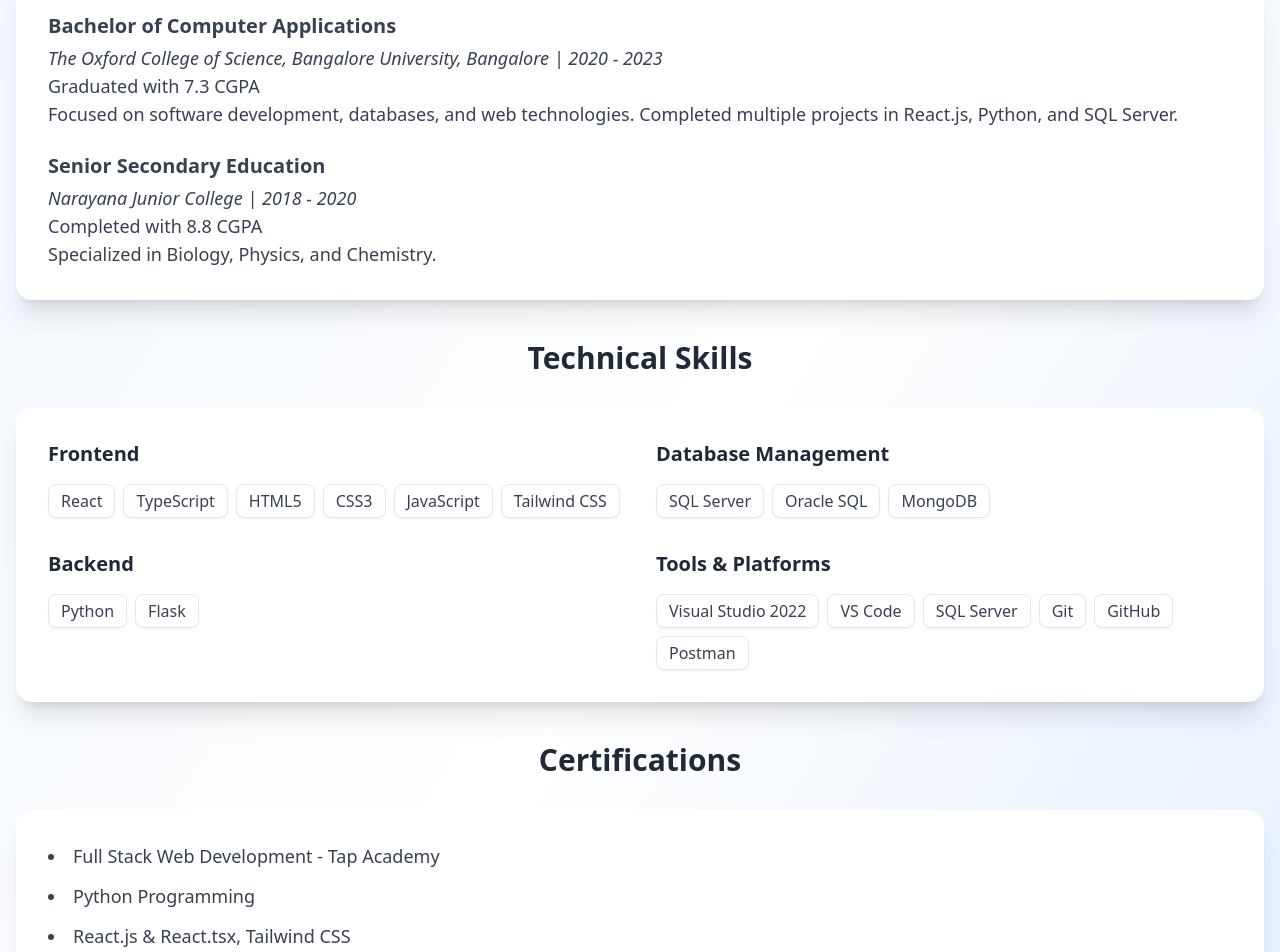
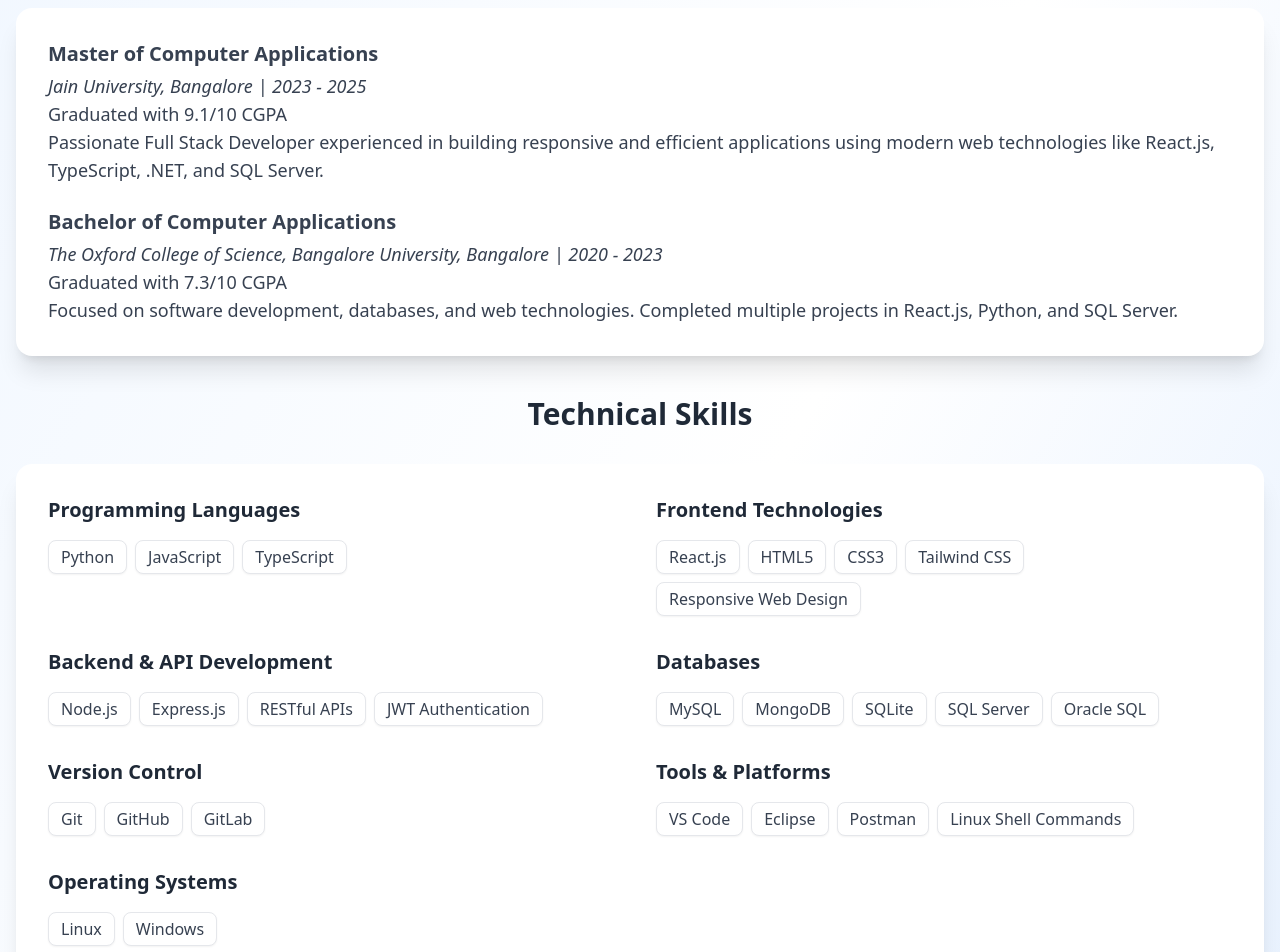
Before and after one commit to PoornaTeja0822/my-portfolio, a React (Vite) app: page / in a window 1280 px wide. Shown: the part 1040-1992 px from the top of the page. Built offline with nearby package versions, Linux system fonts and the light colour scheme; the HTML template or start-up script is replaced by a standard one.

Commit message:
resume updated and MCA education details and improved portfolio design

```diff
--- a/src/components/About.tsx
+++ b/src/components/About.tsx
@@ -16,13 +16,13 @@ const About: React.FC = () => {
   <div className="bg-white dark:bg-gray-800 shadow-xl rounded-2xl p-8 max-w-7xl w-full transform transition-transform duration-500 hover:-translate-y-2 hover:shadow-2xl">
     <div className="text-lg text-gray-700 dark:text-gray-300 space-y-4 text-center md:text-left">
       <p>
-        I’m Poorna Teja P, a passionate Software Developer currently working at Deloai Pvt Ltd. I specialize in building scalable and efficient software solutions using technologies like React.js, .NET, and SQL Server.
+        I am Poorna Teja P, a passionate Software Developer currently working at Deloai Pvt Ltd. I specialize in building scalable and efficient software solutions using technologies like React.js, Typescript, and SQL Server.
 
 
         As a dedicated developer, I enjoy designing clean, maintainable code and solving complex problems through modern technology. My focus is on delivering user-friendly, reliable, and high-quality web applications.
 
 
-        I’m always eager to explore new tools and frameworks, improve my skills, and collaborate on projects that make a real impact.
+        I am always eager to explore new tools and frameworks, improve my skills, and collaborate on projects that make a real impact.
       </p>
     </div>
   </div>
@@ -37,23 +37,27 @@ const About: React.FC = () => {
     <div className="text-lg text-gray-700 dark:text-gray-300 space-y-6 text-center md:text-left">
       {/* Degree 1 */}
       <div>
+        <h3 className="font-semibold text-xl mb-1">Master of Computer Applications</h3>
+        <p className="italic">
+          Jain  University, Bangalore | 2023 - 2025
+        </p>
+        <p>Graduated with 9.1/10 CGPA</p>
+        <p>
+         Passionate Full Stack Developer experienced in building responsive and efficient applications using modern web technologies like React.js, TypeScript, .NET, and SQL Server.
+         </p>
+
+      </div>
+
+      {/* Degree 2 */}
+      <div>
         <h3 className="font-semibold text-xl mb-1">Bachelor of Computer Applications</h3>
         <p className="italic">
           The Oxford College of Science, Bangalore University, Bangalore | 2020 - 2023
         </p>
-        <p>Graduated with 7.3 CGPA</p>
+        <p>Graduated with 7.3/10 CGPA</p>
         <p>
-          Focused on software development, databases, and web technologies. Completed multiple
-          projects in React.js, Python, and SQL Server.
+          Focused on software development, databases, and web technologies. Completed multiple projects in React.js, Python, and SQL Server.
         </p>
-      </div>
-
-      {/* Degree 2 */}
-      <div>
-        <h3 className="font-semibold text-xl mb-1">Senior Secondary Education</h3>
-        <p className="italic">Narayana Junior College | 2018 - 2020</p>
-        <p>Completed with 8.8 CGPA</p>
-        <p>Specialized in Biology, Physics, and Chemistry.</p>
       </div>
     </div>
   </div>
@@ -67,11 +71,37 @@ const About: React.FC = () => {
 <div className="flex justify-center">
   <div className="bg-white dark:bg-gray-800 shadow-xl rounded-2xl p-8 max-w-7xl w-full transform transition-transform duration-500 hover:-translate-y-2 hover:shadow-2xl">
     <div className="grid grid-cols-1 md:grid-cols-2 gap-8 text-center md:text-left">
-         {/* Frontend */}
+         {/* Programming Languages */}
       <div>
-        <h3 className="text-xl font-semibold mb-4 text-gray-800 dark:text-gray-200">Frontend</h3>
+        <h3 className="text-xl font-semibold mb-4 text-gray-800 dark:text-gray-200">
+          Programming Languages
+        </h3>
+
         <div className="flex flex-wrap justify-center md:justify-start gap-2">
-          {["React", "TypeScript",  "HTML5", "CSS3", "JavaScript", "Tailwind CSS"].map(skill => (
+          {["Python", "JavaScript", "TypeScript"].map((skill: string) => (
+            <span
+              key={skill}
+              className="px-3 py-1 border rounded-lg text-gray-700 dark:text-gray-300 bg-white dark:bg-gray-900 shadow-sm"
+            >
+              {skill}
+            </span>
+          ))}
+        </div>
+      </div>
+        {/* Frontend Technologies */}
+      <div>
+        <h3 className="text-xl font-semibold mb-4 text-gray-800 dark:text-gray-200">
+          Frontend Technologies
+        </h3>
+
+        <div className="flex flex-wrap justify-center md:justify-start gap-2">
+          {[
+            "React.js",
+            "HTML5",
+            "CSS3",
+            "Tailwind CSS",
+            "Responsive Web Design",
+          ].map((skill: string) => (
             <span
               key={skill}
               className="px-3 py-1 border rounded-lg text-gray-700 dark:text-gray-300 bg-white dark:bg-gray-900 shadow-sm"
@@ -82,11 +112,19 @@ const About: React.FC = () => {
         </div>
       </div>
 
-      {/* Database Management */}
+      {/* Backend & API Development */}
       <div>
-        <h3 className="text-xl font-semibold mb-4 text-gray-800 dark:text-gray-200">Database Management</h3>
+        <h3 className="text-xl font-semibold mb-4 text-gray-800 dark:text-gray-200">
+          Backend & API Development
+        </h3>
+
         <div className="flex flex-wrap justify-center md:justify-start gap-2">
-          {["SQL Server", "Oracle SQL", "MongoDB"].map(skill => (
+          {[
+            "Node.js",
+            "Express.js",
+            "RESTful APIs",
+            "JWT Authentication",
+          ].map((skill: string) => (
             <span
               key={skill}
               className="px-3 py-1 border rounded-lg text-gray-700 dark:text-gray-300 bg-white dark:bg-gray-900 shadow-sm"
@@ -96,11 +134,39 @@ const About: React.FC = () => {
           ))}
         </div>
       </div>
-       {/* Backend */}
+
+      {/* Databases */}
       <div>
-        <h3 className="text-xl font-semibold mb-4 text-gray-800 dark:text-gray-200">Backend</h3>
+        <h3 className="text-xl font-semibold mb-4 text-gray-800 dark:text-gray-200">
+          Databases
+        </h3>
+
         <div className="flex flex-wrap justify-center md:justify-start gap-2">
-          {[ "Python", "Flask", ].map(skill => (
+          {[
+            "MySQL",
+            "MongoDB",
+            "SQLite",
+            "SQL Server",
+            "Oracle SQL",
+          ].map((skill: string) => (
+            <span
+              key={skill}
+              className="px-3 py-1 border rounded-lg text-gray-700 dark:text-gray-300 bg-white dark:bg-gray-900 shadow-sm"
+            >
+              {skill}
+            </span>
+          ))}
+        </div>
+      </div>
+
+      {/* Version Control */}
+      <div>
+        <h3 className="text-xl font-semibold mb-4 text-gray-800 dark:text-gray-200">
+          Version Control
+        </h3>
+
+        <div className="flex flex-wrap justify-center md:justify-start gap-2">
+          {["Git", "GitHub", "GitLab"].map((skill: string) => (
             <span
               key={skill}
               className="px-3 py-1 border rounded-lg text-gray-700 dark:text-gray-300 bg-white dark:bg-gray-900 shadow-sm"
@@ -113,9 +179,17 @@ const About: React.FC = () => {
 
       {/* Tools & Platforms */}
       <div>
-        <h3 className="text-xl font-semibold mb-4 text-gray-800 dark:text-gray-200">Tools & Platforms</h3>
+        <h3 className="text-xl font-semibold mb-4 text-gray-800 dark:text-gray-200">
+          Tools & Platforms
+        </h3>
+
         <div className="flex flex-wrap justify-center md:justify-start gap-2">
-          {["Visual Studio 2022", "VS Code", "SQL Server", "Git", "GitHub", "Postman"].map(skill => (
+          {[
+            "VS Code",
+            "Eclipse",
+            "Postman",
+            "Linux Shell Commands",
+          ].map((skill: string) => (
             <span
               key={skill}
               className="px-3 py-1 border rounded-lg text-gray-700 dark:text-gray-300 bg-white dark:bg-gray-900 shadow-sm"
@@ -125,6 +199,25 @@ const About: React.FC = () => {
           ))}
         </div>
       </div>
+
+      {/* Operating Systems */}
+      <div>
+        <h3 className="text-xl font-semibold mb-4 text-gray-800 dark:text-gray-200">
+          Operating Systems
+        </h3>
+
+        <div className="flex flex-wrap justify-center md:justify-start gap-2">
+          {["Linux", "Windows"].map((skill: string) => (
+            <span
+              key={skill}
+              className="px-3 py-1 border rounded-lg text-gray-700 dark:text-gray-300 bg-white dark:bg-gray-900 shadow-sm"
+            >
+              {skill}
+            </span>
+          ))}
+        </div>
+      </div>
+
     </div>
   </div>
 </div>
--- a/src/components/Navbar.tsx
+++ b/src/components/Navbar.tsx
@@ -79,7 +79,7 @@ const Navbar: React.FC = () => {
 
           {/* Professional Resume Button */}
           <a
-            href="resume.pdf"
+            href="PY_poornatejap_resume.pdf"
             target="_blank"
             rel="noopener noreferrer"
             className="px-4 py-2 bg-blue-600 text-white font-semibold rounded-full shadow-md hover:bg-blue-700 hover:shadow-lg transition-all duration-300"
--- a/src/components/Projects.tsx
+++ b/src/components/Projects.tsx
@@ -11,40 +11,43 @@ const projects: Project[] = [
   {
     title: "REST Countries Explorer",
     description: `
-1. Built a responsive country explorer web application with dynamic routing and reusable components.
-
-2. Implemented dark/light mode UI using Tailwind CSS custom themes.
-
-3. Added error boundaries, loading spinners, and page fallback handling for better UX.
-
-4. Organized scalable frontend architecture with modular layouts and optimized rendering.
+      1. Built a responsive country explorer web application with dynamic routing and reusable components.
+      2. Implemented dark/light mode UI using Tailwind CSS custom themes.
+      3. Added error boundaries, loading spinners, and page fallback handling for better UX.
+      4. Organized scalable frontend architecture with modular layouts and optimized rendering.
 `,
     techStack: ["React.js", "React Router", "JavaScript", "Tailwind CSS"],
     link: "https://rest-countries-xi-ashen.vercel.app/",
   },
   {
     title: "Chemical Today Magazine",
-    description:
-      `1. Developed a responsive React + TypeScript web application for Chemical Today, featuring dynamic news cards, dashboards,and interactive UI components.` +
-      `2. Implemented optimized API integration and data-driven rendering to display real-time chemical industry news, insights, and analytics.Implemented the system to streamline curfew e-pass issuance and management.`+
-      `3. Built reusable components (Post Cards, Sections, Layouts) with clean UI/UX, Tailwind CSS, and modular architecture, improving performance and maintainability` ,
+    description:`
+      1. Developed a responsive React + TypeScript web application for Chemical Today, featuring dynamic news cards, dashboards,and interactive UI components.
+      2. Implemented optimized API integration and data-driven rendering to display real-time chemical industry news, insights and analytics.
+      3. Built reusable components (Post Cards, Sections, Layouts) with clean UI/UX, Tailwind CSS, and modular architecture, improving performance and maintainability.
+      ` ,
     techStack: ["React.tsx", "React.js", "Python","Tailwind CSS", "MongoDB"],
     link: "https://chemical-today-eight.vercel.app/",
   },
     {
     title: "To-Do Full Stack Application",
-    description:
-      '1. Created an admin dashboard for managing products, users, and sales data.' +
-      '2. Focused on real-time analytics and user-friendly visualizations.',
+    description:`
+      1. Created an admin dashboard for managing products, users, and sales data.
+      2. Focused on real-time analytics and user-friendly visualizations.
+      3. Implemented secure authentication and role-based access control for admin and users.
+      4. Developed RESTful APIs for seamless frontend-backend integration and efficient database operations.
+      ` ,
     techStack: ["React", "Node.js", "SQL Server"],
     link: "https://todo-fullstack-amae.vercel.app/Login",
   },
    {
     title: "Todoist [Task & Project Management Web Application]",
-    description:
-      '1. Built a responsive task and project management application using React.js and Context API.' +
-      '2. Integrated API-based project/task handling with loading and error management.'+
-      '3. Designed a modern UI with reusable components using Tailwind CSS and Ant Design.' ,
+    description:`
+      1. Built a responsive task and project management application using React.js and Context API.
+      2. Integrated API-based project/task handling with loading and error management.
+      3. Designed a modern UI with reusable components using Tailwind CSS and Ant Design.
+      `
+    ,
     techStack: ["React.js", "Context API", "Tailwind CSS", "Ant Design"],
     link: "#",
   },
@@ -72,16 +75,16 @@ const Projects: React.FC = () => {
               <h3 className="text-2xl font-semibold mb-3 text-gray-800 dark:text-gray-100">
                 {p.title}
               </h3>
-              <p className="text-gray-700 dark:text-gray-300 mb-4 leading-relaxed">
+              <p className="text-lg whitespace-pre-line text-gray-700  dark:text-gray-300 mb-4 leading-relaxed">
                 {p.description}
               </p>
-              <div className="text-sm mb-4 text-gray-600 dark:text-gray-400">
+              <div className="text-m mb-4 text-gray-600 dark:text-gray-400">
                 <strong>Tech Stack:</strong> {p.techStack.join(", ")}
               </div>
               {p.link && (
                 <a
                   href={p.link}
-                  className="text-blue-600 dark:text-blue-400 hover:underline"
+                  className="text-lg text-blue-600 dark:text-blue-400 hover:underline"
                   target="_blank"
                   rel="noopener noreferrer"
                 >
```
Also changed, not shown: 2 other files (tests, documents, lock files or other folders).
